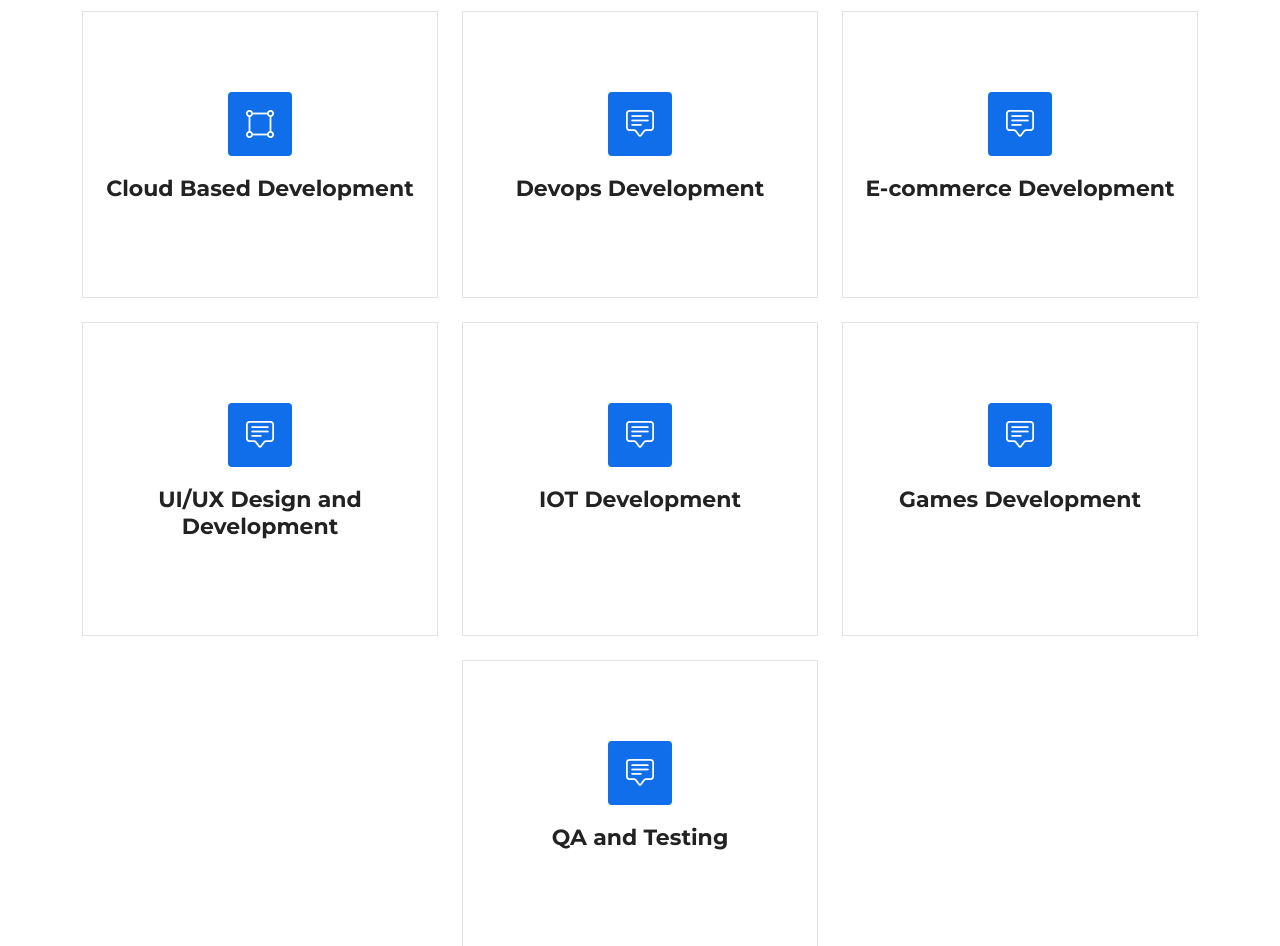
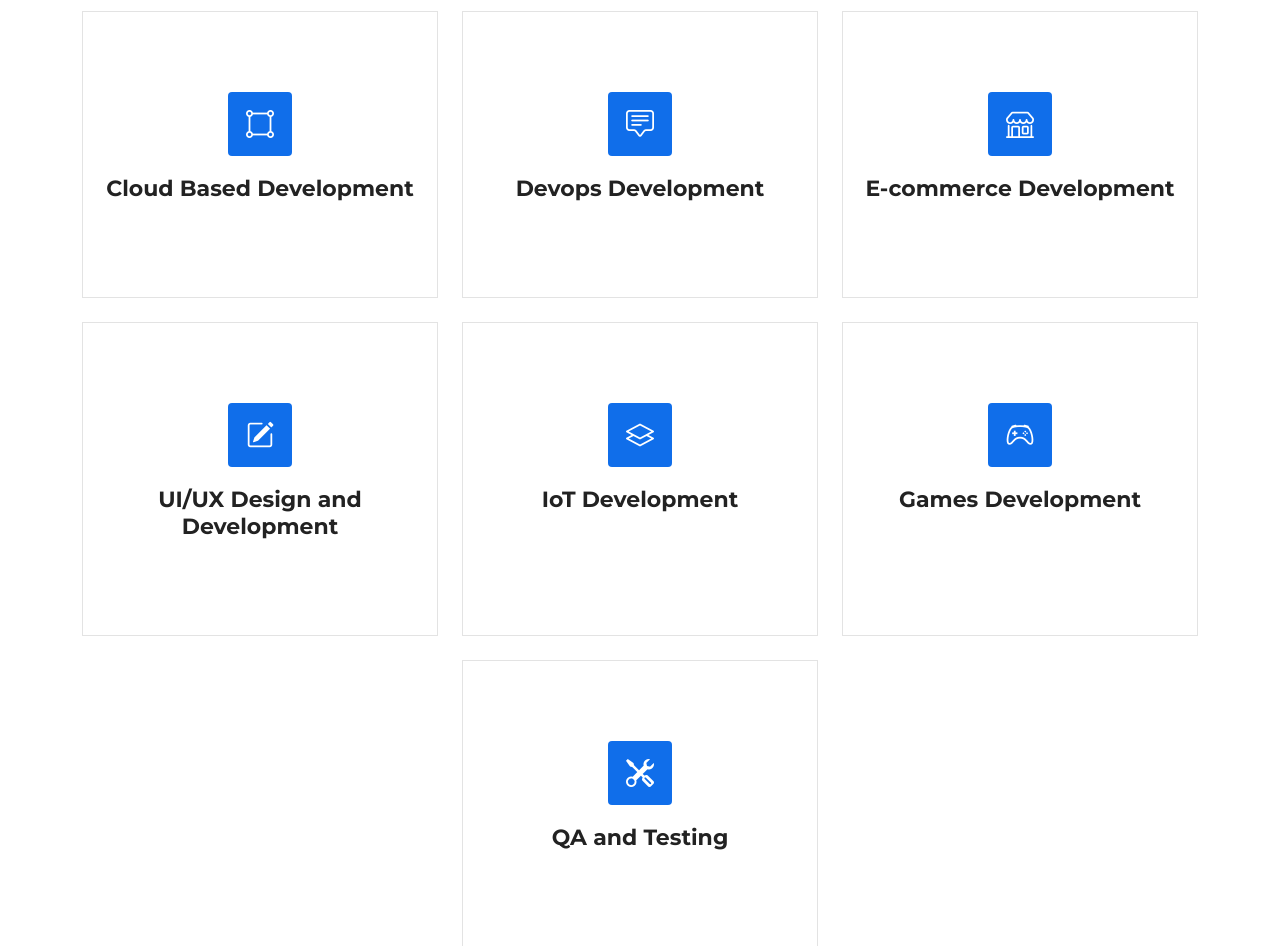
Before and after one commit to Dev004-binarybrix/Binary_brix, a Laravel app: page /services in a window 1280 px wide. Shown: the part 655-1601 px from the top of the page. Run offline with Laravel 12, Linux system fonts and the light colour scheme; some libraries are stand-ins or nearby versions.

Commit message:
Update services.blade.php

```diff
--- a/resources/views/pages/Website/services.blade.php
+++ b/resources/views/pages/Website/services.blade.php
@@ -79,7 +79,7 @@
             <div class="col-lg-4 col-md-6" data-aos="fade-up" data-aos-delay="100">
                 <div class="service-item position-relative">
                     <div class="icon">
-                        <i class="bi bi-chat-square-text"></i>
+                        <i class="bi bi-shop"></i> <!-- Icon for E-commerce Development -->
                     </div>
                     <a href="{{ route('e-commerce') }}" class="stretched-link">
                         <h3>E-commerce Development</h3>
@@ -90,7 +90,7 @@
             <div class="col-lg-4 col-md-6" data-aos="fade-up" data-aos-delay="100">
                 <div class="service-item position-relative">
                     <div class="icon">
-                        <i class="bi bi-chat-square-text"></i>
+                        <i class="bi bi-pencil-square"></i> <!-- Icon for UI/UX Design and Development -->
                     </div>
                     <a href="{{ route('ui-ux-design') }}" class="stretched-link">
                         <h3>UI/UX Design and Development</h3>
@@ -101,10 +101,10 @@
             <div class="col-lg-4 col-md-6" data-aos="fade-up" data-aos-delay="100">
                 <div class="service-item position-relative">
                     <div class="icon">
-                        <i class="bi bi-chat-square-text"></i>
+                        <i class="bi bi-layers"></i> <!-- Icon for IoT Development -->
                     </div>
                     <a href="{{ route('iot-development') }}" class="stretched-link">
-                        <h3>IOT Development</h3>
+                        <h3>IoT Development</h3>
                     </a>
                 </div>
             </div>
@@ -112,7 +112,7 @@
             <div class="col-lg-4 col-md-6" data-aos="fade-up" data-aos-delay="100">
                 <div class="service-item position-relative">
                     <div class="icon">
-                        <i class="bi bi-chat-square-text"></i>
+                        <i class="bi bi-controller"></i> <!-- Icon for Games Development -->
                     </div>
                     <a href="{{ route('high-tech-game') }}" class="stretched-link">
                         <h3>Games Development</h3>
@@ -123,14 +123,13 @@
             <div class="col-lg-4 col-md-6" data-aos="fade-up" data-aos-delay="100">
                 <div class="service-item position-relative">
                     <div class="icon">
-                        <i class="bi bi-chat-square-text"></i>
+                        <i class="bi bi-tools"></i> <!-- Icon for QA and Testing -->
                     </div>
                     <a href="{{ route('expert-qa-testing') }}" class="stretched-link">
                         <h3>QA and Testing</h3>
                     </a>
                 </div>
             </div>
-
         </div>
 
     </div>
```
